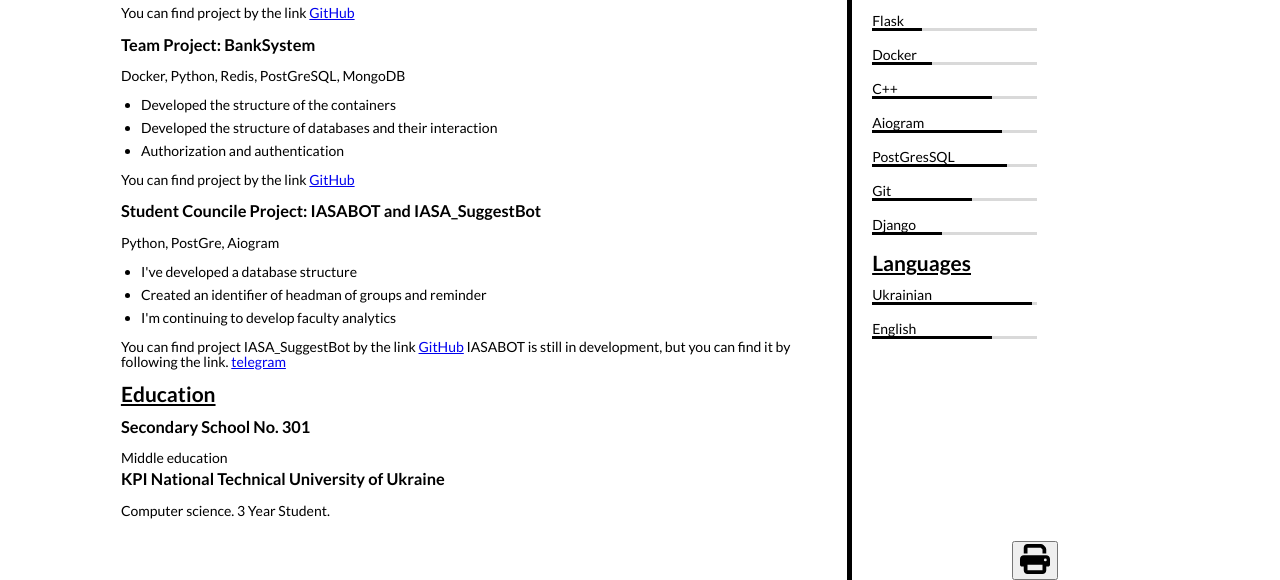
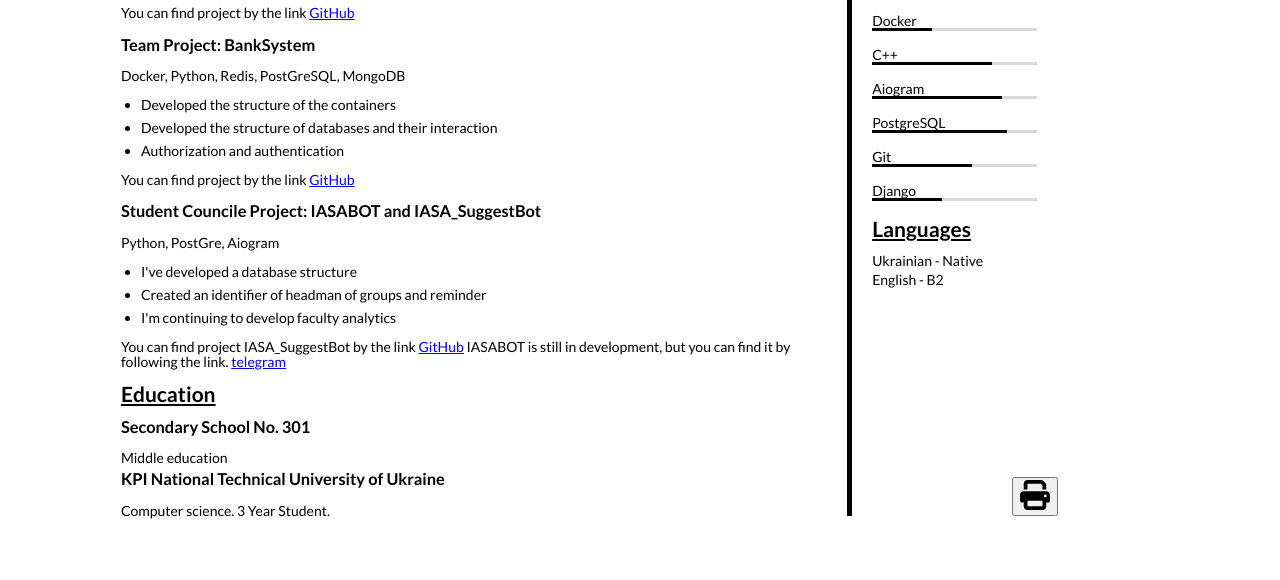
Before and after one commit to akaspeh/CV, a plain HTML site: page index.html in a window 1280 px wide. Shown: the part 490-1070 px from the top of the page. After the commit the page ends 1009 px from the top, so only its background shows below. Drawn offline with Linux system fonts and the light colour scheme.

Commit message:
Update index.html

```diff
--- a/index.html
+++ b/index.html
@@ -6,7 +6,6 @@
     <title>CV</title>
     <link rel="stylesheet" href="./css/css.css">
     <script src="https://kit.fontawesome.com/ca4193dbef.js" crossorigin="anonymous"></script>
-
 </head>
 
 
@@ -120,13 +119,6 @@
                     <rect width="110" height="3"fill="black"/>
                 </svg>
                 <p class="info__text">
-                    Flask
-                </p>
-                <svg xmlns="http://www.w3.org/2000/svg" width="165" height="3" viewBox="0 0 165 3" fill="none">
-                    <rect width="165" height="3" fill="#D9D9D9"/>
-                    <rect width="50" height="3" fill="black"/>
-                </svg>
-                <p class="info__text">
                     Docker
                 </p>
                 <svg xmlns="http://www.w3.org/2000/svg" width="165" height="3" viewBox="0 0 165 3" fill="none">
@@ -148,7 +140,7 @@
                     <rect width="130" height="3" fill="black"/>
                 </svg>
                 <p class="info__text">
-                    PostGresSQL
+                    PostgreSQL
                 </p>
                 <svg xmlns="http://www.w3.org/2000/svg" width="165" height="3" viewBox="0 0 165 3" fill="none">
                     <rect width="165" height="3" fill="#D9D9D9"/>
@@ -172,19 +164,11 @@
                     Languages
                 </h2>
                 <p class="info__text">
-                    Ukrainian
+                    Ukrainian - Native
                 </p>
-                <svg xmlns="http://www.w3.org/2000/svg" width="165" height="3" viewBox="0 0 165 3" fill="none">
-                    <rect width="165" height="3" fill="#D9D9D9"/>
-                    <rect width="160" height="3" fill="black"/>
-                </svg>
                 <p class="info__text">
-                    English
+                    English - B2
                 </p>
-                <svg xmlns="http://www.w3.org/2000/svg" width="165" height="3" viewBox="0 0 165 3" fill="none">
-                    <rect width="165" height="3" fill="#D9D9D9"/>
-                    <rect width="120" height="3" fill="black"/>
-                </svg>
                 <div class="print_button">
                     <button class="print_button">
                         <svg xmlns="http://www.w3.org/2000/svg"
```
